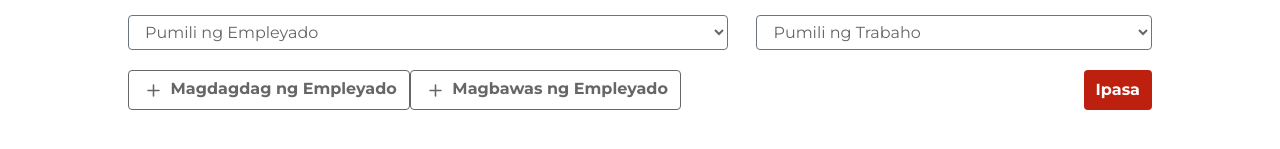
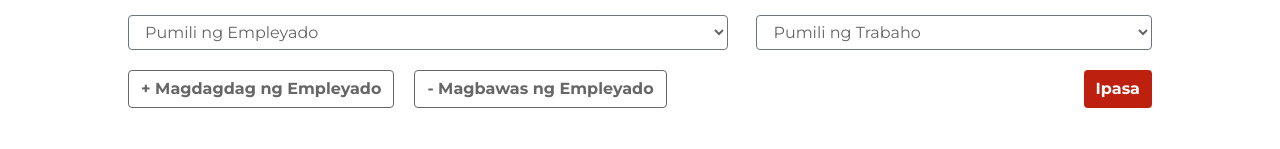
Before and after one commit to KenOafallasDLSU/CCINOV8-ButternutBakeshopVue, a Vue app: page /#/employee in a window 1280 px wide. Shown: the part 411-560 px from the top of the page. Built offline with nearby package versions, Linux system fonts and the light colour scheme.

Commit message:
hover pointer

```diff
--- a/src/App.vue
+++ b/src/App.vue
@@ -25,4 +25,8 @@
   text-align: center;
   color: #2c3e50;
 }
+
+.nav-item:hover {
+  cursor: pointer;
+}
 </style>
--- a/src/views/EmployeeFacing.vue
+++ b/src/views/EmployeeFacing.vue
@@ -91,18 +91,12 @@
   <div class="section d-flex justify-content-between">
     <!-- Plus Button -->
     <div>
-      <button type="button" class="btn btn-primary add-button font-weight-bold">
-        <svg xmlns="http://www.w3.org/2000/svg" width="25" height="25" fill="currentColor" class="bi bi-plus" viewBox="0 0 16 16">
-        <path d="M8 4a.5.5 0 0 1 .5.5v3h3a.5.5 0 0 1 0 1h-3v3a.5.5 0 0 1-1 0v-3h-3a.5.5 0 0 1 0-1h3v-3A.5.5 0 0 1 8 4z"/>
-        </svg>
-        Magdagdag ng Empleyado
+      <button type="button" class="btn btn-primary add-button font-weight-bold" style="margin-right:20px;">
+        + Magdagdag ng Empleyado
       </button>
 
       <button type="button" class="btn btn-primary add-button font-weight-bold">
-        <svg xmlns="http://www.w3.org/2000/svg" width="25" height="25" fill="currentColor" class="bi bi-plus" viewBox="0 0 16 16">
-        <path d="M8 4a.5.5 0 0 1 .5.5v3h3a.5.5 0 0 1 0 1h-3v3a.5.5 0 0 1-1 0v-3h-3a.5.5 0 0 1 0-1h3v-3A.5.5 0 0 1 8 4z"/>
-        </svg>
-        Magbawas ng Empleyado
+        - Magbawas ng Empleyado
       </button>
     </div>
 
```
